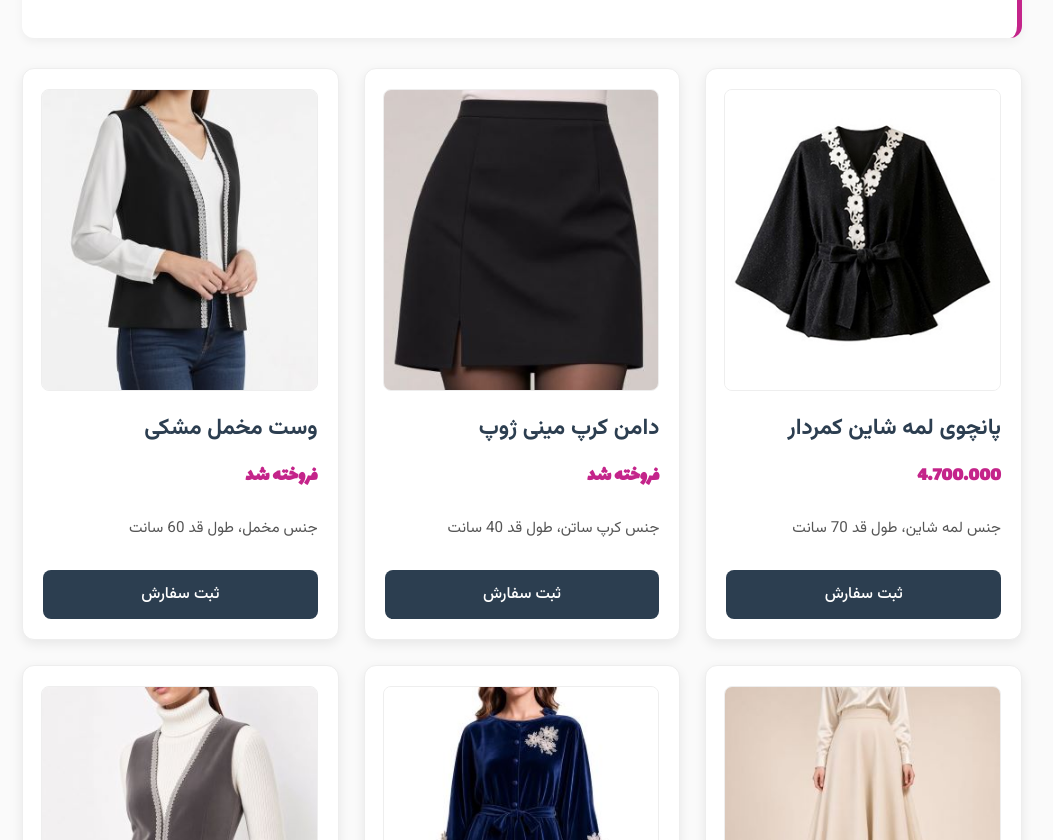
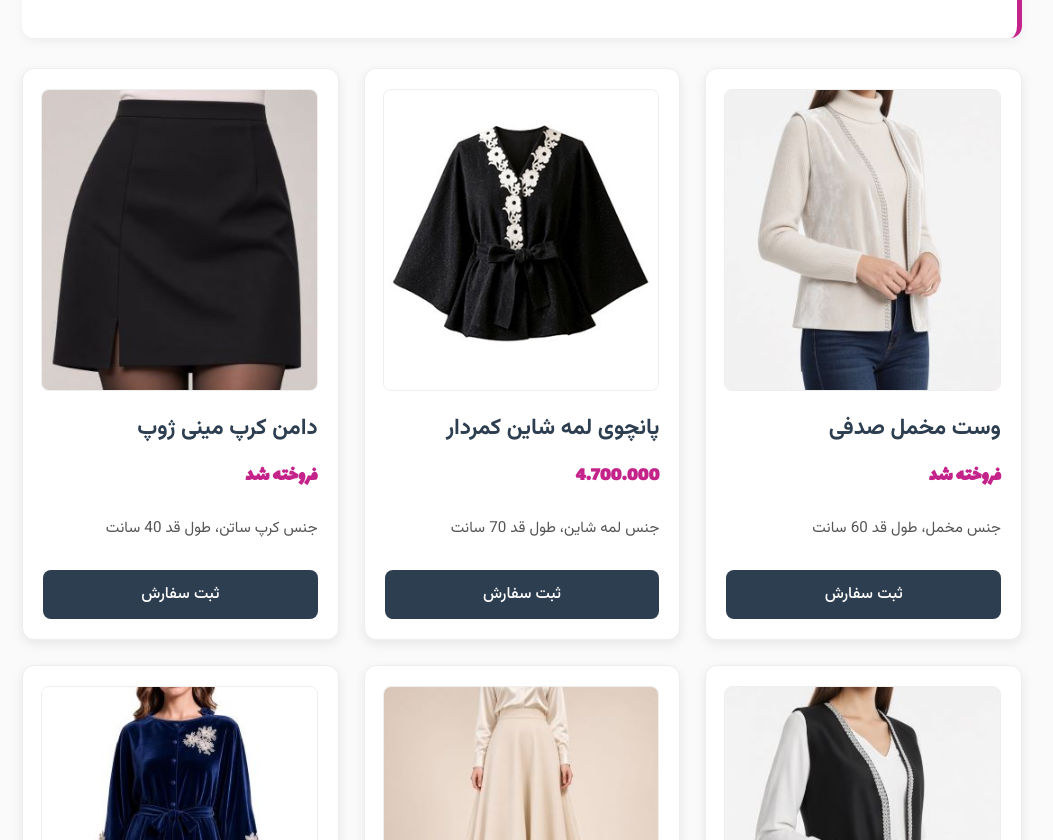
Before and after one commit to mezonets/mezonets.github.io, a plain HTML site: page index.html in a window 1280 px wide. Shown: the part 508-1348 px from the top of the page, without its empty margins (118-1171 px from the left). Drawn offline with Linux system fonts and the light colour scheme.

Commit message:
Update index.html

```diff
--- a/index.html
+++ b/index.html
@@ -198,6 +198,15 @@
     <div class="products">
       <!-- محصول 1 -->
 
+
+        <div class="product">
+        <img src="images/vests.jpg" alt="وست مخمل صدفی">
+        <h3> وست مخمل صدفی </h3>
+        <div class="price"> فروخته شد </div>
+        <p> جنس مخمل، طول قد 60 سانت </p>
+        <a href="https://t.me/mezonets" target="_blank" class="buy-btn"> ثبت سفارش </a>
+      </div>
+
               <div class="product">
         <img src="images/ponch2.jpg" alt="پانچوی لمه شاین">
         <h3> پانچوی لمه شاین کمردار </h3>
```
